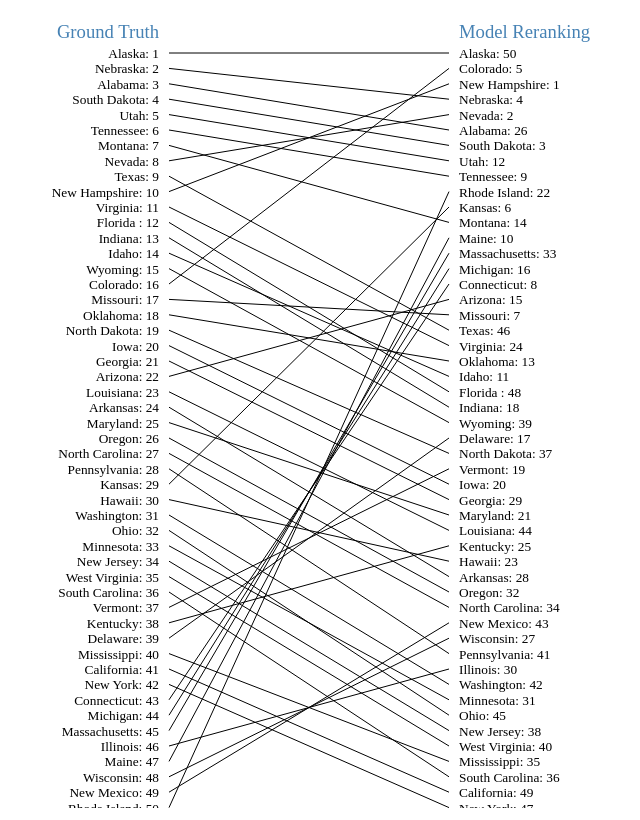
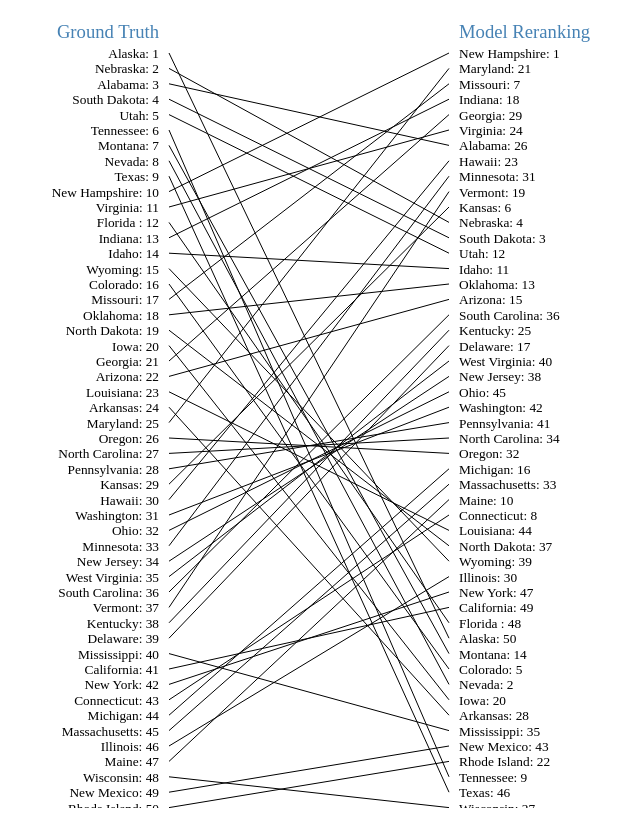
Before and after one commit to akshithrk/Transparency-Ranking, a plain HTML site: page react_app/slope_chart.html in a window 1280 px wide. Shown: the whole page, without its empty margins (49-689 px from the left). Drawn offline with nearby package versions, Linux system fonts and the light colour scheme.

Commit message:
Bug Fix: highlight

```diff
--- a/react_app/slope_chart.html
+++ b/react_app/slope_chart.html
@@ -74,14 +74,14 @@ pos=(height-30)/datastore.length; //fixed multiplier for the y-positions (might
 
 
 // datastore.sort(function(a,b){return d3.descending(a.co2_05,b.co2_13);}) //make the left side
-datastore.sort(function(a,b){return a.two_realRank + b.map_AdaRank_rerank;})
-res95=svg.selectAll(".res95").data(datastore).enter().append("text");
+// datastore.sort(function(a,b){return a.two_realRank + b.map_AdaRank_rerank;})
+res95=svg.selectAll(".res95").data(datastore).enter().append("text").sort(function(a){return d3.ascending(a.two_realRank);});
 res95
   .attr("x",200)
   .attr("y",function(d,i){d.pos95=45+i*pos; return 50+i*pos;})
   .attr("text-anchor","end")
   .text(function(d){return d.State+": "+d.two_realRank;})
-  .attr("class",function(d){return d.State;})
+  .attr("class",function(d){return d.idname;})
   .on("mouseover",function(){
         d3.selectAll("text."+this.className.baseVal)
         .style("font-weight","bold")
@@ -96,14 +96,14 @@ res95
     }); //different selection for text and line, because changing the stroke-value would also affect the text
 
 // datastore.sort(function(a,b){return d3.descending(a.co2_05,b.co2_13);}) //make the right side
-datastore.sort(function(a,b){return a.map_AdaRank_rerank - b.two_realRank;})
-res15=svg.selectAll(".res15").data(datastore).enter().append("text");
+// datastore.sort(function(a,b){return a.two_realRank - b.map_AdaRank_rerank;})
+res15=svg.selectAll(".res15").data(datastore).enter().append("text").sort(function(a,b){return d3.ascending(a.two_realRank, b.map_AdaRank_rerank);});
 res15
   .attr("x",500)
   .attr("y",function(d,i){d.pos15=45+i*pos; return 50+i*pos;})
   .attr("text-anchor","start")
   .text(function(d){return d.State+": "+d.map_AdaRank_rerank;})
-  .attr("class",function(d){return d.State;})
+  .attr("class",function(d){return d.idname;})
   .on("mouseover",function(){
         d3.selectAll("text."+this.className.baseVal)
         .style("font-weight","bold")
```
